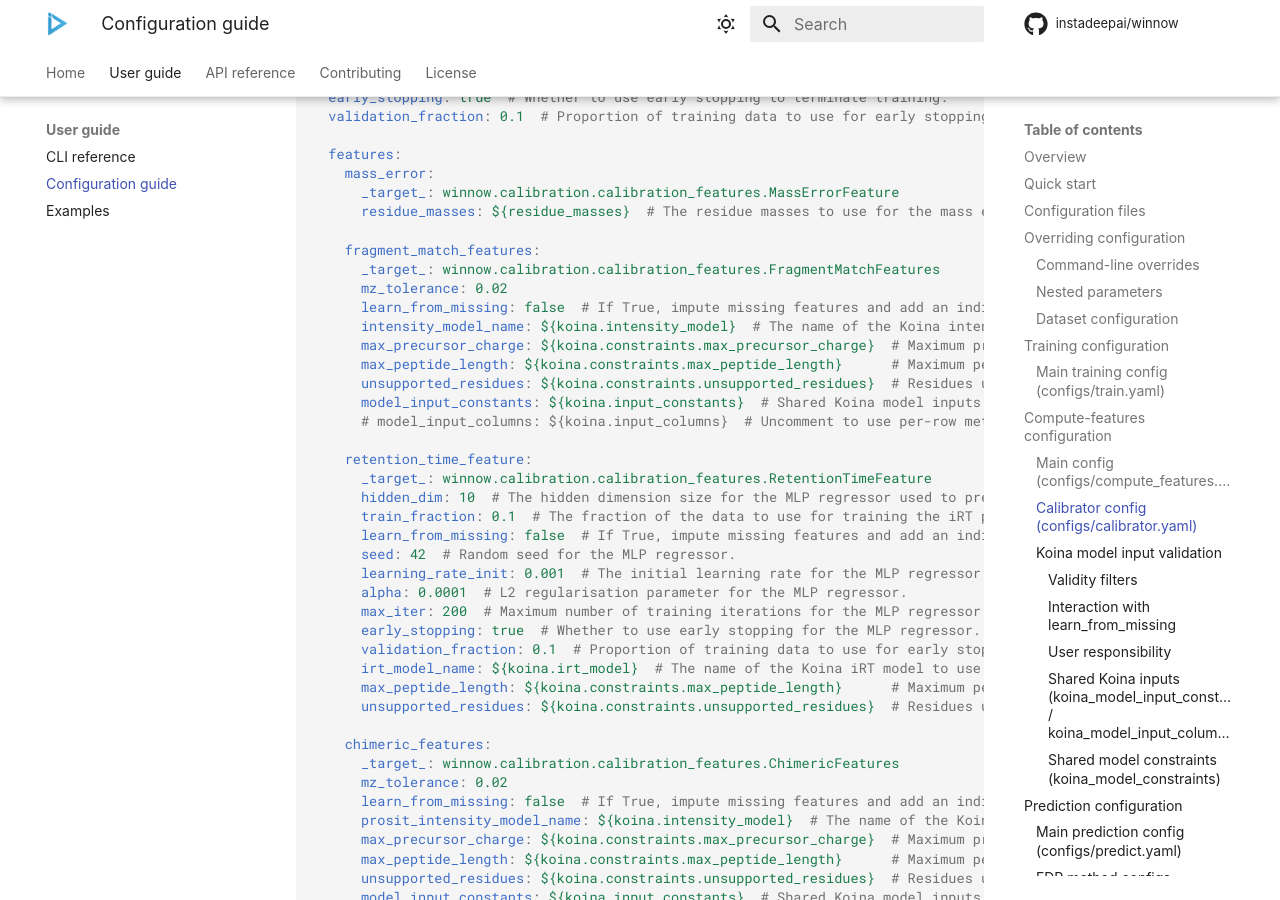
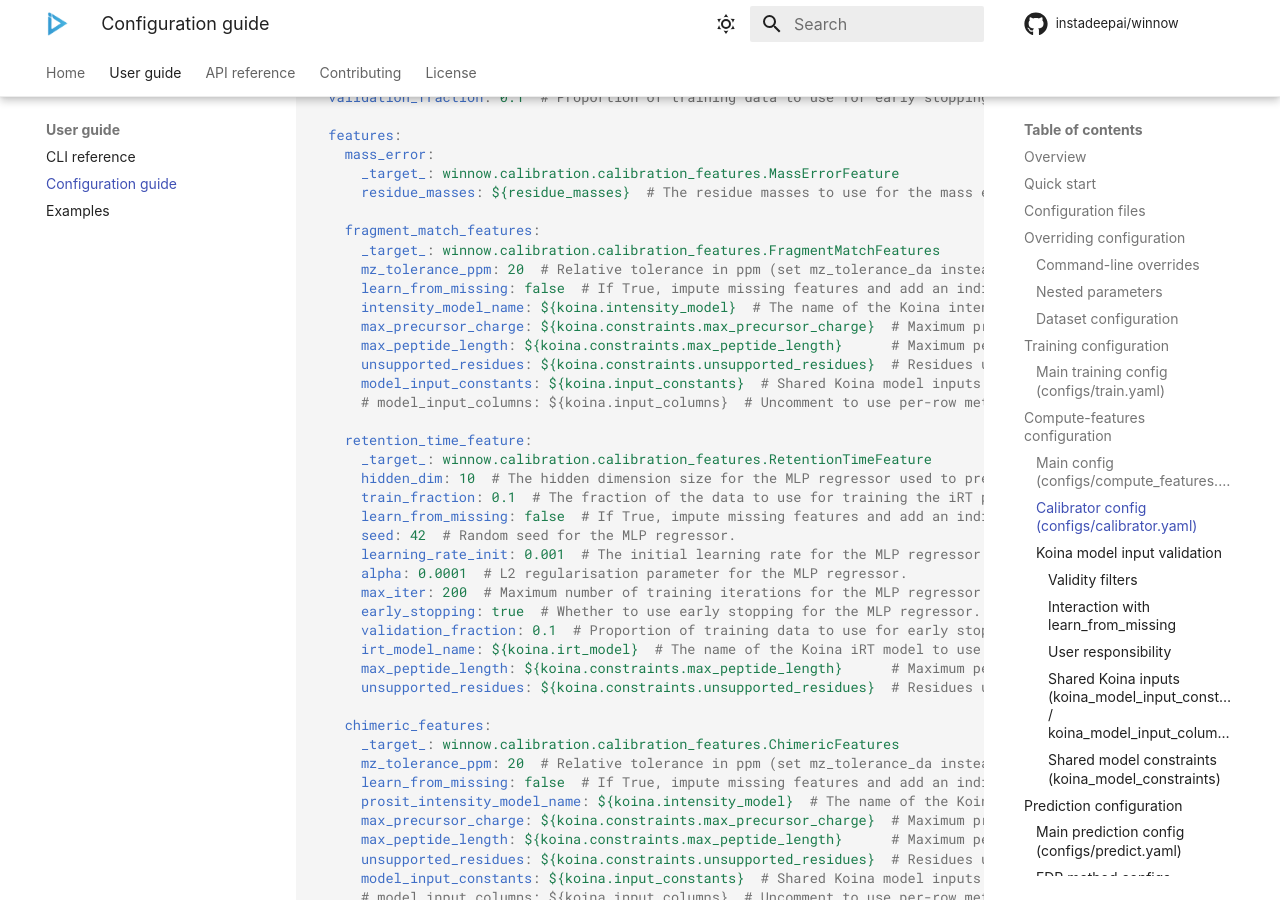
Before and after one commit to instadeepai/winnow, an MkDocs documentation site: the page built from docs/configuration.md, in a window 1280 px wide and 900 px high, scrolled down 4112 px. Built offline with MkDocs 1.6.1 and Material for MkDocs 9.7.7, drawn with Linux system fonts in a browser that asks for light colours; some web fonts are replaced; comment, search, counter and statistics services are not loaded; some of the changed text lies outside the part shown.

Commit message:
docs: update fragmention ion matching feature documentation

````diff
--- a/docs/configuration.md
+++ b/docs/configuration.md
@@ -28,7 +28,7 @@ winnow predict
 
 Winnow's configuration files are organised in the `configs/` directory:
 
-```
+```text
 configs/
 ├── residues.yaml              # Amino acid masses, modifications
 ├── data_loader/               # Dataset format loaders
@@ -81,8 +81,7 @@ winnow train calibrator.seed=123
 # Change MLP hidden layer sizes
 winnow train calibrator.hidden_layer_sizes=[100,50,25]
 
-# Change feature parameters
-winnow train calibrator.features.fragment_match_features.mz_tolerance=0.01
+winnow train calibrator.features.fragment_match_features.mz_tolerance_da=0.01
 ```
 
 ### Dataset configuration
@@ -184,7 +183,7 @@ calibrator:
 
     fragment_match_features:
       _target_: winnow.calibration.calibration_features.FragmentMatchFeatures
-      mz_tolerance: 0.02
+      mz_tolerance_ppm: 20  # Relative tolerance in ppm (set mz_tolerance_da instead for absolute Da tolerance)
       learn_from_missing: false  # If True, impute missing features and add an indicator column. If False, filter invalid entries with a warning.
       intensity_model_name: ${koina.intensity_model}  # The name of the Koina intensity model to use.
       max_precursor_charge: ${koina.constraints.max_precursor_charge}  # Maximum precursor charge accepted by the Koina intensity model.
@@ -210,7 +209,7 @@ calibrator:
 
     chimeric_features:
       _target_: winnow.calibration.calibration_features.ChimericFeatures
-      mz_tolerance: 0.02
+      mz_tolerance_ppm: 20  # Relative tolerance in ppm (set mz_tolerance_da instead for absolute Da tolerance)
       learn_from_missing: false  # If True, impute missing features and add an indicator column. If False, filter invalid entries with a warning.
       prosit_intensity_model_name: ${koina.intensity_model}  # The name of the Koina intensity model to use.
       max_precursor_charge: ${koina.constraints.max_precursor_charge}  # Maximum precursor charge accepted by the Koina intensity model. Applied to the runner-up sequence.
@@ -656,7 +655,7 @@ For advanced users who have installed Winnow as a package and need to customise
 
 Your custom config directory should mirror the structure of the package configs:
 
-```
+```text
 my_configs/
 ├── residues.yaml              # Override residue masses/modifications
 ├── calibrator.yaml            # Override calibrator features
````
Also changed, not shown: docs/api/calibration.md (+1 -1 lines), docs/api/features/chimeric.md (+5 -2 lines), docs/api/features/fragment_match.md (+6 -3 lines), docs/api/features/index.md (+3 -3 lines), docs/cli.md (+2 -3 lines).
